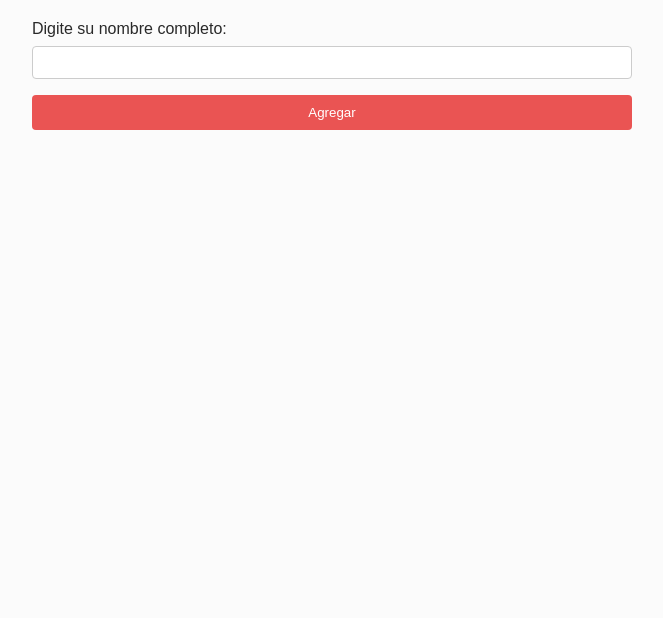
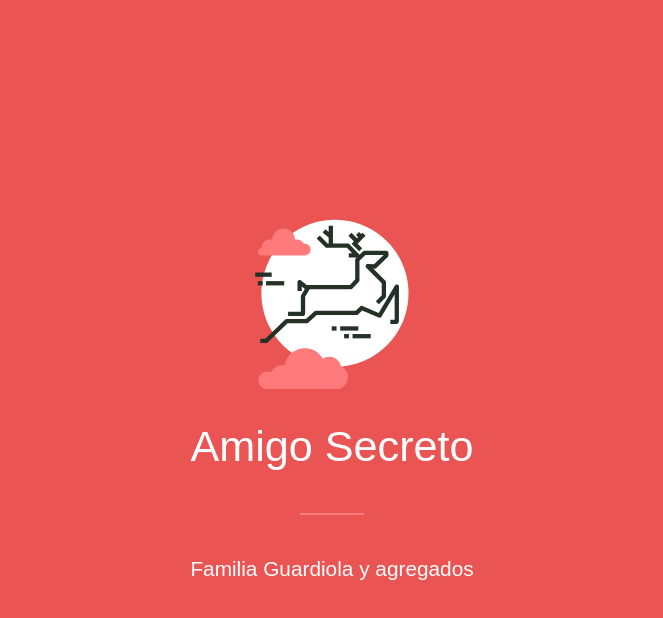
Before and after one commit to AGuardiola20/secret-santa, a React (Vite) app: page / in a window 1280 px wide. Shown: the top 618 px of the page, without its empty margins (308-971 px from the left). Built offline with nearby package versions, Linux system fonts and the light colour scheme; a web font is replaced by a local one.

Commit message:
add: SplashScreen

```diff
--- a/src/App.tsx
+++ b/src/App.tsx
@@ -1,9 +1,9 @@
-import UserForm from "./components/UserForm";
+import SplashScreen from "./screens/SplashScreen";
 
 function App() {
   return (
     <>
-      <UserForm />
+      <SplashScreen />
     </>
   );
 }
--- a/src/GlobalStyles.ts
+++ b/src/GlobalStyles.ts
@@ -3,7 +3,7 @@ import { createGlobalStyle } from "styled-components";
 const GlobalStyle = createGlobalStyle`
   body {
   margin: 0;
-  padding: 20px;
+  padding: 0;
   background-color: ${({ theme }) => theme.colors.background};
 }
 h1,
@@ -20,6 +20,7 @@ button {
   font-family: "Parkinsans", sans-serif;
   color: ${({ theme }) => theme.colors.text};
 }
+
 `;
 
 export default GlobalStyle;
--- /dev/null
+++ b/src/screens/SplashScreen.tsx
@@ -0,0 +1,40 @@
+import styled from "styled-components";
+import Rudolf from "../assets/imgs/Rudolph.svg";
+
+const Container = styled.div`
+  display: flex;
+  justify-content: center;
+  align-items: center;
+  flex-direction: column;
+  background-color: ${({ theme }) => theme.colors.primary};
+  height: 100vh;
+  gap: 2rem;
+`;
+const Text = styled.p`
+  color: ${({ theme }) => theme.colors.textSecondary};
+  text-align: center;
+  font-size: 1.3rem;
+`;
+
+const Title = styled(Text)`
+  font-size: 2.7rem;
+`;
+
+const Line = styled.div`
+  width: 5%;
+  border-bottom: 2px solid ${({ theme }) => theme.colors.accent};
+  margin: 10px 0;
+`;
+
+const SplashScreen = () => {
+  return (
+    <Container>
+      <img src={Rudolf} alt="Rudolf img" />
+      <Title>Amigo Secreto</Title>
+      <Line />
+      <Text>Familia Guardiola y agregados</Text>
+    </Container>
+  );
+};
+
+export default SplashScreen;
--- a/src/theme.ts
+++ b/src/theme.ts
@@ -3,6 +3,7 @@ export const lightTheme = {
     primary: "#EA5453",
     secondary: "#4EBAFF",
     disabled: "#ADB3BC",
+    accent: "#ff7a7b",
     background: "#FBFBFB",
     text: "#292929",
     textSecondary: "#FFFFFF",
@@ -14,12 +15,14 @@ export const lightTheme = {
 // TODO: Crear la paleta de colores para el darkTheme
 export const darkTheme = {
   colors: {
-    primary: "#B22222",
-    secondary: "#2E8BFF",
-    disabled: "#FFC107",
-    background: "#121212",
+    primary: "#EA5453",
+    secondary: "#4EBAFF",
+    disabled: "#ADB3BC",
+    accent: "#ff7a7b",
+    background: "#FBFBFB",
     text: "#292929",
     textSecondary: "#FFFFFF",
     textTertiary: "#ADAAB5",
+    primaryHover: "#d13737",
   },
 };
```
Also changed, not shown: src/assets/imgs/Rudolph.svg (added).
